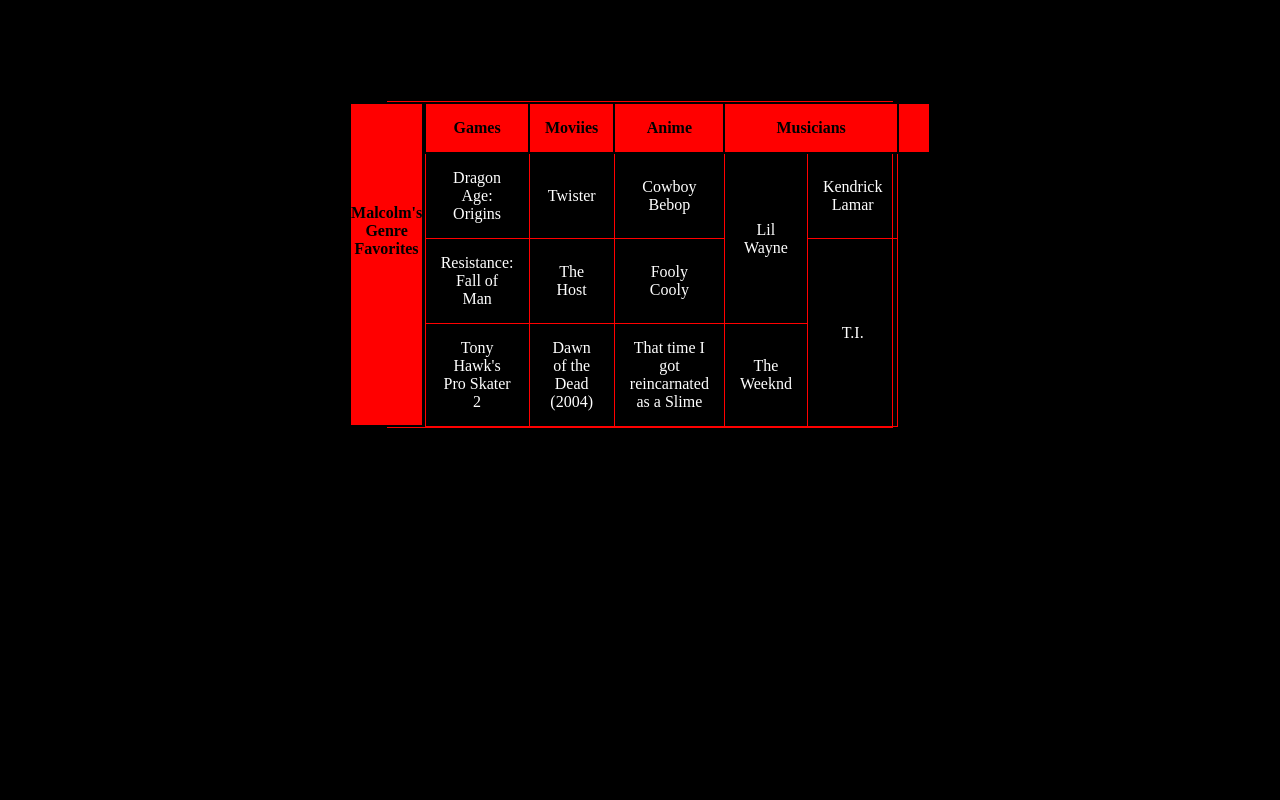
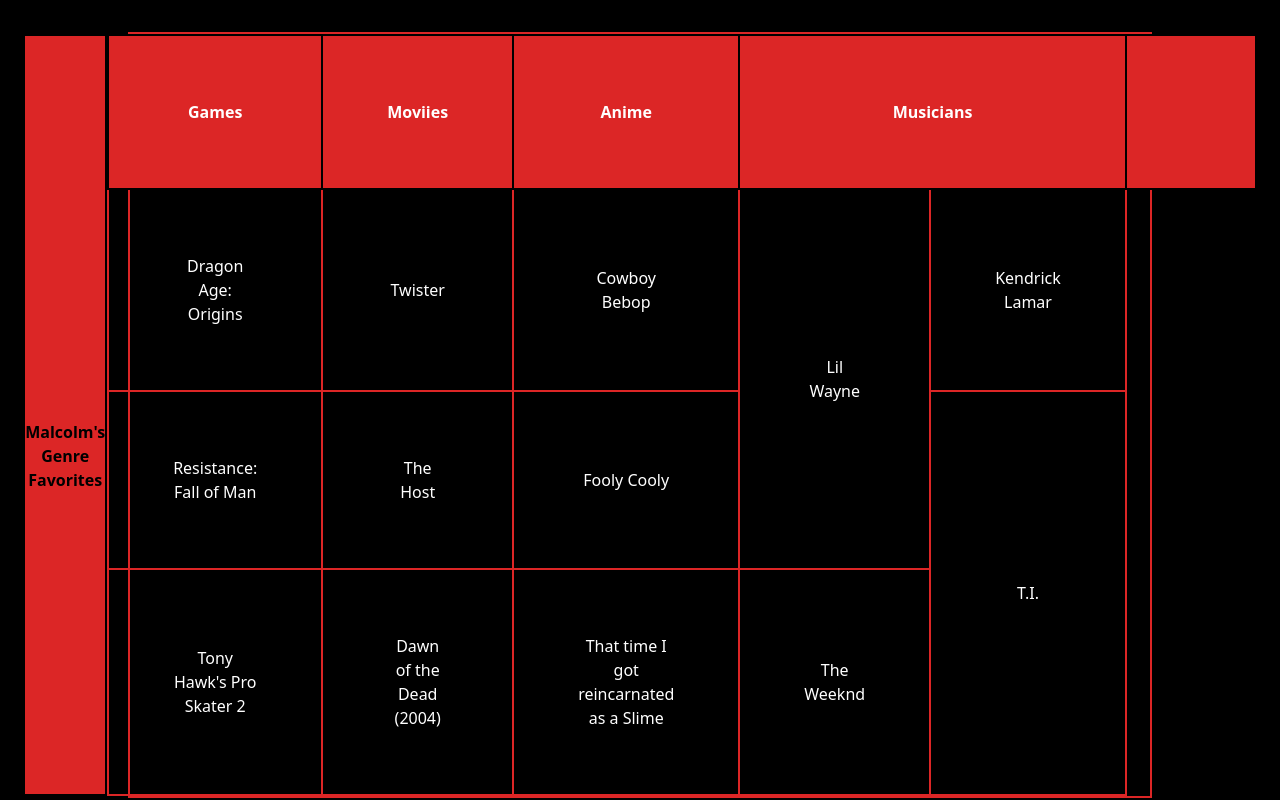
Before and after one commit to MalcolmR87/Task3-Table, a plain HTML site: page index.html in a window 1280 px wide. Drawn offline with nearby package versions, Linux system fonts and the light colour scheme.

Commit message:
Converted to Tailwind

```diff
--- a/index.html
+++ b/index.html
@@ -5,36 +5,37 @@
     <meta http-equiv="X-UA-Compatible" content="IE=edge">
     <meta name="viewport" content="width=device-width, initial-scale=1.0">
     <title>Task 3</title>
-    <link rel="stylesheet" href="style.css">
+    <!--<link rel="stylesheet" href="style.css">-->
+    <script src="https://cdn.tailwindcss.com"></script>
 </head>
-<body>
-    <table>
-        <caption>Malcolm's Genre Favorites</caption>
+<body class="bg-black text-white">
+    <table class="flex justify-center text-center mt-8 ml-32 mr-32 border-red-600 border-2 border-solid">
+        <caption class="bg-red-600 border-solid border-2 border-black text-black font-bold pt-96">Malcolm's Genre Favorites</caption>
         <tr>
-            <th>Games</th>
-            <th>Moviies</th>
-            <th>Anime</th>
-            <th colspan="2">Musicians</th>
-            <th></th>
+            <th class="p-16 bg-red-600 border-2 border-double border-black font-bold">Games</th>
+            <th class="p-16 bg-red-600 border-2 border-double border-black font-bold">Moviies</th>
+            <th class="p-16 bg-red-600 border-2 border-double border-black font-bold">Anime</th>
+            <th class="p-16 bg-red-600 border-2 border-double border-black font-bold" colspan="2">Musicians</th>
+            <th class="p-16 bg-red-600 border-2 border-double border-black font-bold"></th>
         </tr>
         <tr>
-            <td>Dragon Age: Origins</td>
-            <td>Twister</td>
-            <td>Cowboy Bebop</td>
-            <td rowspan="2">Lil Wayne</td>
-            <td>Kendrick Lamar</td>
+            <td class="p-16 border-red-600 border-2 border-solid">Dragon Age: Origins</td>
+            <td class="p-16 border-red-600 border-2 border-solid">Twister</td>
+            <td class="p-16 border-red-600 border-2 border-solid">Cowboy Bebop</td>
+            <td class="p-16 border-red-600 border-2 border-solid" rowspan="2">Lil Wayne</td>
+            <td class="p-16 border-red-600 border-2 border-solid">Kendrick Lamar</td>
         </tr>
         <tr>
-            <td>Resistance: Fall of Man</td>
-            <td>The Host</td>
-            <td>Fooly Cooly</td>
-            <td rowspan="2">T.I.</td>
+            <td class="p-16 border-red-600 border-2 border-solid">Resistance: Fall of Man</td>
+            <td class="p-16 border-red-600 border-2 border-solid">The Host</td>
+            <td class="p-16 border-red-600 border-2 border-solid">Fooly Cooly</td>
+            <td class="p-16 border-red-600 border-2 border-solid" rowspan="2">T.I.</td>
         </tr>
         <tr>
-            <td>Tony Hawk's Pro Skater 2</td>
-            <td>Dawn of the Dead (2004)</td>
-            <td>That time I got reincarnated as a Slime</td>
-            <td>The Weeknd</td>
+            <td class="p-16 border-red-600 border-2 border-solid">Tony Hawk's Pro Skater 2</td>
+            <td class="p-16 border-red-600 border-2 border-solid">Dawn of the Dead (2004)</td>
+            <td class="p-16 border-red-600 border-2 border-solid">That time I got reincarnated as a Slime</td>
+            <td class="p-16 border-red-600 border-2 border-solid">The Weeknd</td>
         </tr>
     </table>
 </body>
```
